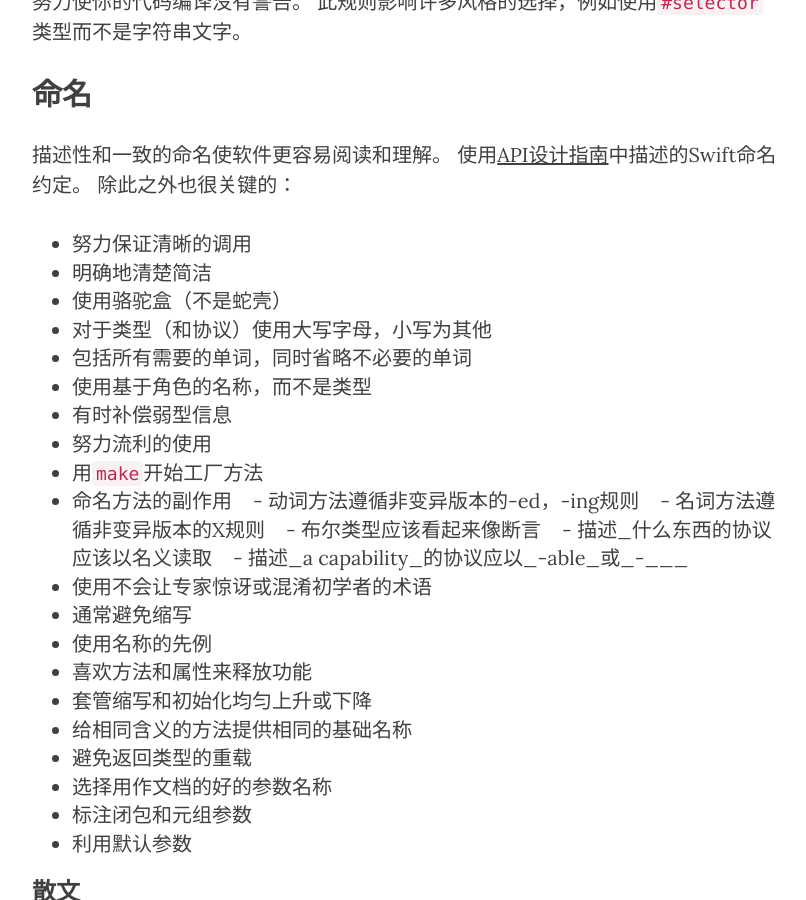
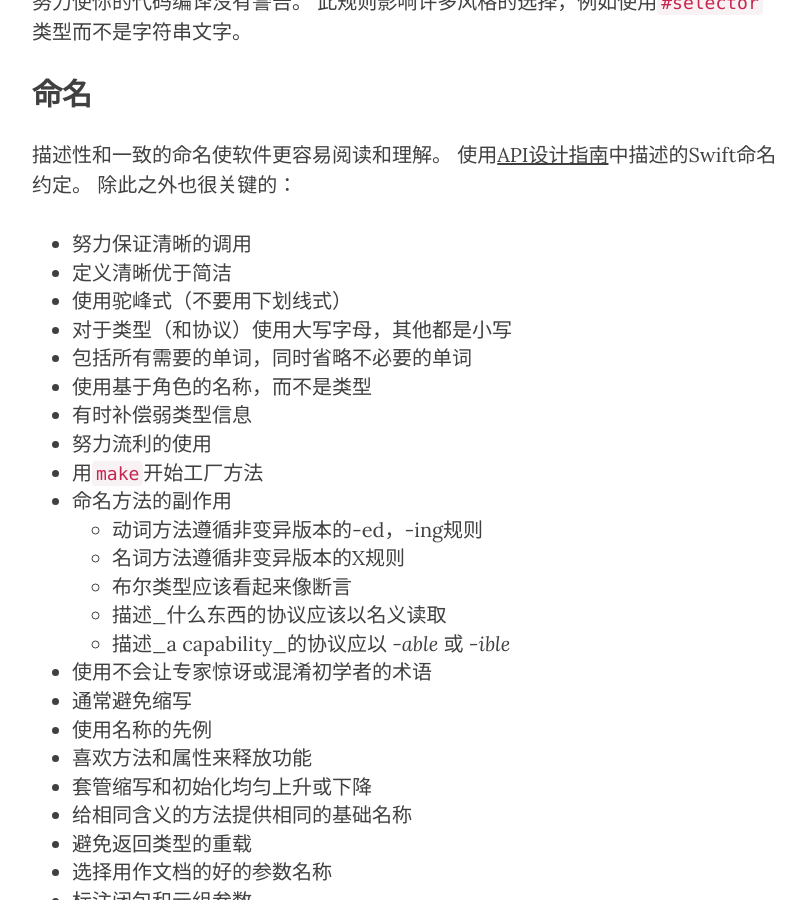
Before and after one commit to DavidHu0921/davidhu0921.github.io, a Jekyll site: the page built from _posts/2017-04-20-Swift代码风格指南.md, in a window 1280 px wide and 900 px high, scrolled down 2144 px. Shown: the whole window, without its empty margins (233-1039 px from the left). Built offline with Jekyll 4.4.1, drawn with Linux system fonts in a browser that asks for light colours; nearby versions of some CDN libraries.

Commit message:
update blog

```diff
--- a/_posts/2017-04-20-Swift代码风格指南.md
+++ b/_posts/2017-04-20-Swift代码风格指南.md
@@ -68,20 +68,20 @@ categories: iOS学习笔记
 描述性和一致的命名使软件更容易阅读和理解。 使用[API设计指南](https://swift.org/documentation/api-design-guidelines/)中描述的Swift命名约定。 除此之外也很关键的：
 
 - 努力保证清晰的调用
-- 明确地清楚简洁
-- 使用骆驼盒（不是蛇壳）
-- 对于类型（和协议）使用大写字母，小写为其他
+- 定义清晰优于简洁
+- 使用驼峰式（不要用下划线式）
+- 对于类型（和协议）使用大写字母，其他都是小写
 - 包括所有需要的单词，同时省略不必要的单词
 - 使用基于角色的名称，而不是类型
-- 有时补偿弱型信息
+- 有时补偿弱类型信息
 - 努力流利的使用
 - 用`make`开始工厂方法
 - 命名方法的副作用
-   - 动词方法遵循非变异版本的-ed，-ing规则
-   - 名词方法遵循非变异版本的X规则
-   - 布尔类型应该看起来像断言
-   - 描述_什么东西的协议应该以名义读取
-   - 描述_a capability_的协议应以_-able_或_-___
+	- 动词方法遵循非变异版本的-ed，-ing规则
+	- 名词方法遵循非变异版本的X规则
+	- 布尔类型应该看起来像断言
+	- 描述_什么东西的协议应该以名义读取
+	- 描述_a capability_的协议应以 *-able* 或 *-ible*
 - 使用不会让专家惊讶或混淆初学者的术语
 - 通常避免缩写
 - 使用名称的先例
```
